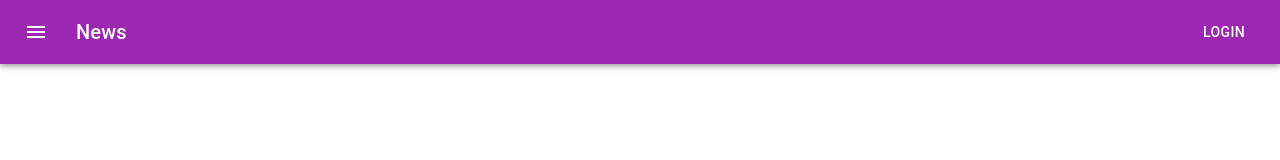
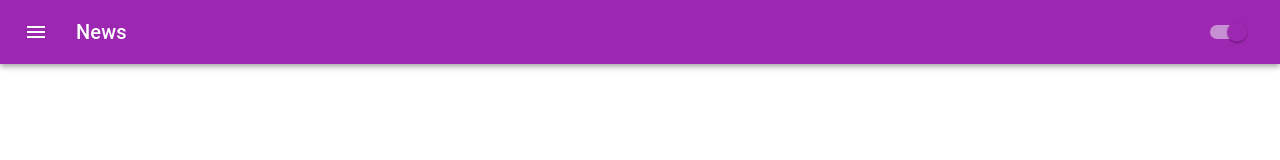
Before and after one commit to s00been/study, a React (Vite) app in the folder react-project/ts-shop/: page / in a window 1280 px wide. Shown: the top 160 px of the page. Built offline with nearby package versions, Linux system fonts and the light colour scheme.

Commit message:
switch dark/light mode

```diff
--- a/react-project/ts-shop/src/App.tsx
+++ b/react-project/ts-shop/src/App.tsx
@@ -1,39 +1,58 @@
-import { useState } from 'react';
+import { useState, useCallback } from 'react';
 
 import { ThemeProvider } from '@mui/material/styles';
-import theme from './assets/styles/themMuiStyle';
+import { createTheme } from '@mui/material/styles';
+import { purple, green, grey } from '@mui/material/colors';
 
-import AppBar from '@mui/material/AppBar';
-import Box from '@mui/material/Box';
-import Toolbar from '@mui/material/Toolbar';
-import Typography from '@mui/material/Typography';
-import Button from '@mui/material/Button';
-import IconButton from '@mui/material/IconButton';
-import MenuIcon from '@mui/icons-material/Menu';
+import Header from './components/Header';
+import Switch from '@mui/material/Switch';
 
 function App() {
+  const [isDark, setIsDark] = useState(false);
+  const [themeOption, setThemeOption] = useState({
+    palette: {
+      type: 'light',
+      primary: {
+        main: purple[500], // Define the primary color
+      },
+      secondary: {
+        main: green[500], // Define the secondary color
+      },
+    },
+  });
+
+  const handleChange = useCallback(() => {
+    setIsDark((prevIsDark) => !prevIsDark);
+    setThemeOption((prev) => ({
+      ...prev,
+      palette: {
+        ...prev.palette,
+        mode: isDark ? 'light' : 'dark',
+      },
+    }));
+  }, [isDark]);
+
+  const theme = createTheme(themeOption);
+
   return (
     <>
       <ThemeProvider theme={theme}>
-        <Box sx={{ flexGrow: 1 }}>
-          <AppBar position="static">
-            <Toolbar>
-              <IconButton
-                size="large"
-                edge="start"
-                color="inherit"
-                aria-label="menu"
-                sx={{ mr: 2 }}
-              >
-                <MenuIcon />
-              </IconButton>
-              <Typography variant="h6" component="div" sx={{ flexGrow: 1 }}>
-                News
-              </Typography>
-              <Button color="inherit">Login</Button>
-            </Toolbar>
-          </AppBar>
-        </Box>
+        <Header>
+          <Switch
+            checked={!isDark}
+            onChange={handleChange}
+            sx={{
+              '& .MuiSwitch-switchBase': {
+                color: isDark ? '#DAE2ED' : '#E5EAF2', // Thumb color change
+              },
+              '& .MuiSwitch-track': {
+                backgroundColor: isDark
+                  ? '#F3F6F9 !important'
+                  : '#F3F6F9 !important', // Track color change
+              },
+            }}
+          />
+        </Header>
       </ThemeProvider>
     </>
   );
--- a/react-project/ts-shop/src/assets/styles/themMuiStyle.tsx
+++ b/react-project/ts-shop/src/assets/styles/themMuiStyle.tsx
@@ -1,8 +1,9 @@
 import { createTheme } from '@mui/material/styles';
-import { purple, green } from '@mui/material/colors'; // Import colors
+import { purple, green, grey } from '@mui/material/colors'; // Import colors
 
 const theme = createTheme({
   palette: {
+    type: 'light',
     primary: {
       main: purple[500], // Define the primary color
     },
--- /dev/null
+++ b/react-project/ts-shop/src/components/Header.tsx
@@ -0,0 +1,34 @@
+import { useState, useCallback } from 'react';
+
+import AppBar from '@mui/material/AppBar';
+import Box from '@mui/material/Box';
+import Toolbar from '@mui/material/Toolbar';
+import Typography from '@mui/material/Typography';
+import IconButton from '@mui/material/IconButton';
+import MenuIcon from '@mui/icons-material/Menu';
+
+const Header = ({ children }) => {
+  return (
+    <Box sx={{ flexGrow: 1 }}>
+      <AppBar position="static">
+        <Toolbar>
+          <IconButton
+            size="large"
+            edge="start"
+            color="inherit"
+            aria-label="menu"
+            sx={{ mr: 2 }}
+          >
+            <MenuIcon />
+          </IconButton>
+          <Typography variant="h6" component="div" sx={{ flexGrow: 1 }}>
+            News
+          </Typography>
+          {children}
+        </Toolbar>
+      </AppBar>
+    </Box>
+  );
+};
+
+export default Header;
```
